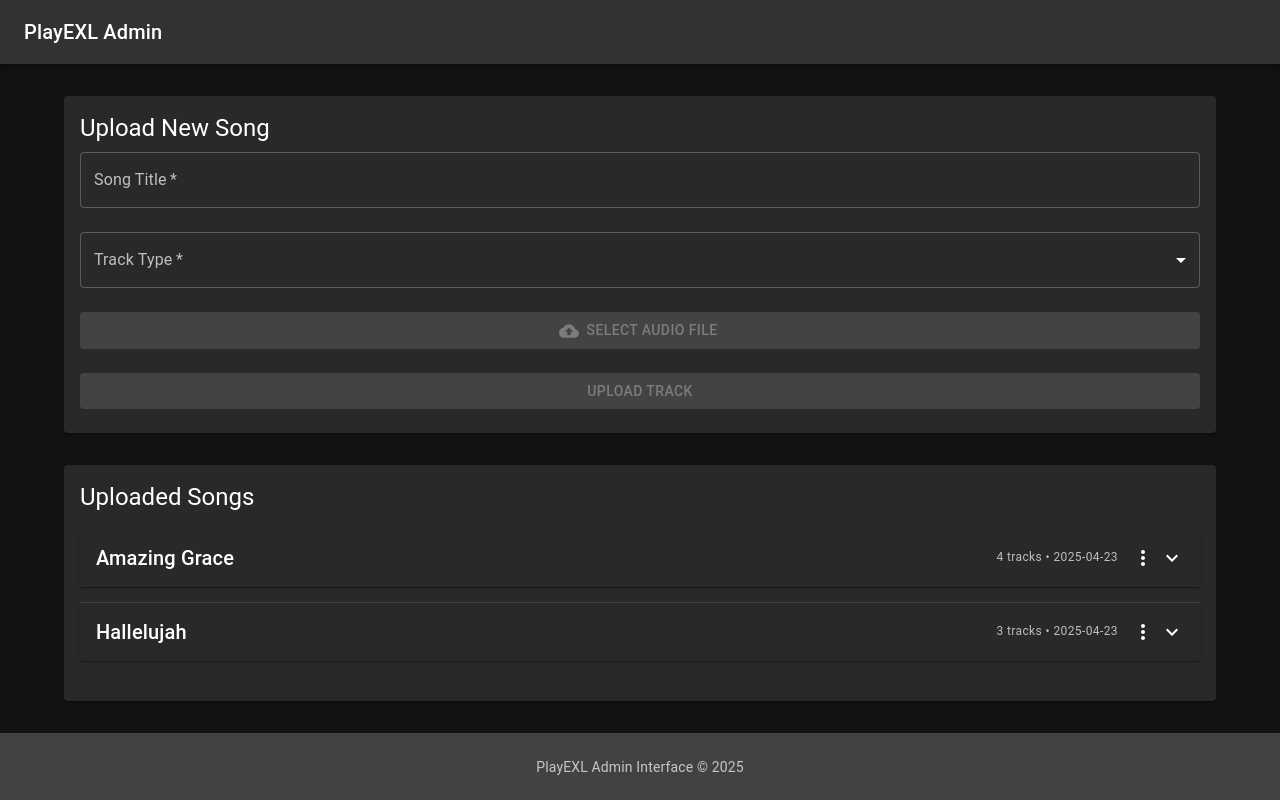
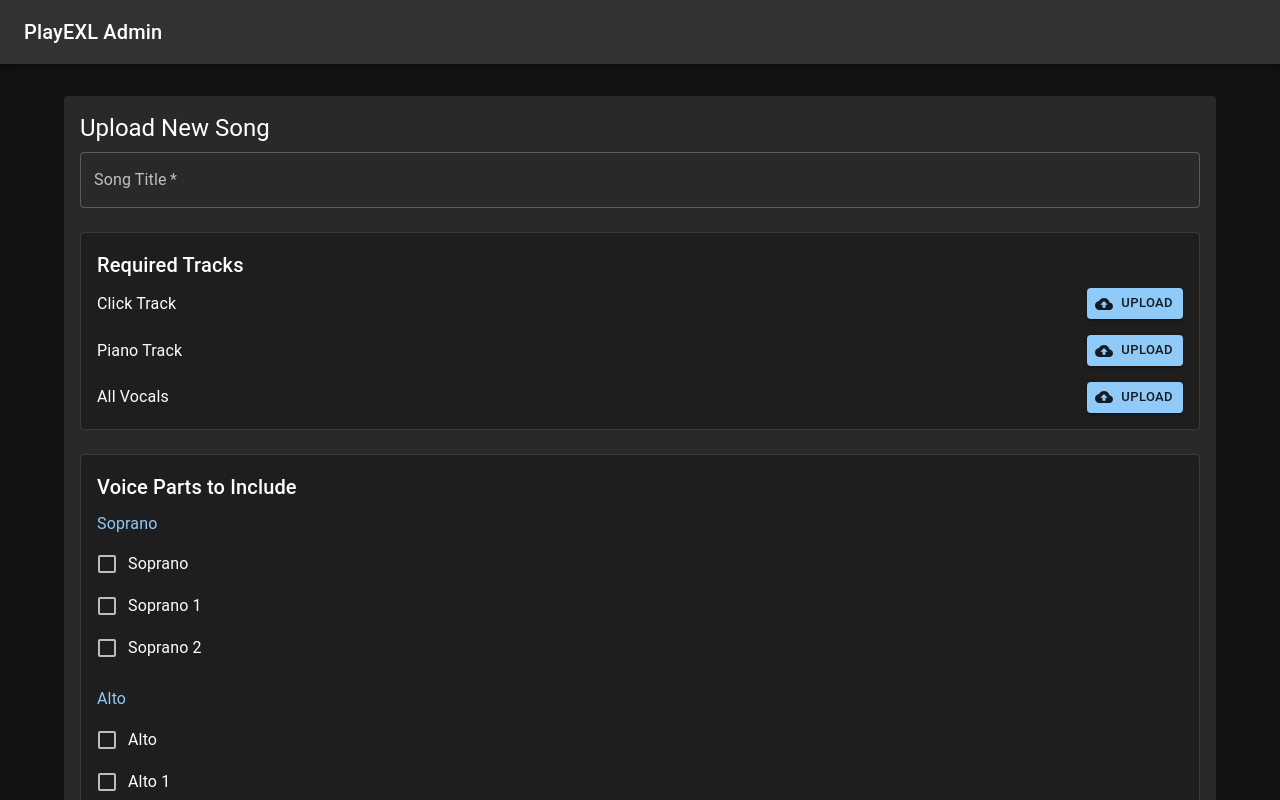
Before and after one commit to jray1121/windsurf-project, a React (Create React App) app in the folder admin-app/: page / in a window 1280 px wide. Shown: the top 800 px of the page. Built offline with nearby package versions, Linux system fonts and the light colour scheme.

Commit message:
Fix syntax errors in AudioFileUpload component

```diff
--- a/admin-app/src/components/AudioFileUpload.js
+++ b/admin-app/src/components/AudioFileUpload.js
@@ -8,57 +8,75 @@ import {
   LinearProgress,
   TextField,
   Stack,
-  MenuItem,
-  FormControl,
-  InputLabel,
-  Select,
-  Divider
+  Divider,
+  FormGroup,
+  FormControlLabel,
+  Checkbox,
+  Paper
 } from '@mui/material';
 import { CloudUpload as CloudUploadIcon } from '@mui/icons-material';
 
-const TRACK_TYPES = [
-  // Core tracks
-  { id: 'click', label: 'Click Track', core: true },
-  { id: 'piano', label: 'Piano Track', core: true },
-  { id: 'all_vocals', label: 'All Vocals', core: true },
-  // Voice parts
+const CORE_TRACKS = [
+  { id: 'click', label: 'Click Track' },
+  { id: 'piano', label: 'Piano Track' },
+  { id: 'all_vocals', label: 'All Vocals' }
+];
+
+const VOICE_PARTS = [
+  // Soprano section
   { id: 'soprano', label: 'Soprano' },
   { id: 'soprano_1', label: 'Soprano 1' },
   { id: 'soprano_2', label: 'Soprano 2' },
+  // Alto section
   { id: 'alto', label: 'Alto' },
   { id: 'alto_1', label: 'Alto 1' },
   { id: 'alto_2', label: 'Alto 2' },
+  // Tenor section
   { id: 'tenor', label: 'Tenor' },
   { id: 'tenor_1', label: 'Tenor 1' },
   { id: 'tenor_2', label: 'Tenor 2' },
+  // Bass section
   { id: 'baritone', label: 'Baritone' },
   { id: 'bass', label: 'Bass' },
   { id: 'bass_1', label: 'Bass 1' },
   { id: 'bass_2', label: 'Bass 2' },
+  // Parts
   { id: 'part_1', label: 'Part I' },
   { id: 'part_2', label: 'Part II' },
-  { id: 'part_3', label: 'Part III' },
+  { id: 'part_3', label: 'Part III' }
 ];
 
 const AudioFileUpload = () => {
-  const [selectedFile, setSelectedFile] = useState(null);
   const [songTitle, setSongTitle] = useState('');
-  const [trackType, setTrackType] = useState('');
+  const [selectedVoiceParts, setSelectedVoiceParts] = useState([]);
+  const [currentTrack, setCurrentTrack] = useState(null);
   const [uploading, setUploading] = useState(false);
   const [uploadProgress, setUploadProgress] = useState(0);
+  const [completedTracks, setCompletedTracks] = useState([]);
 
-  const handleFileSelect = (event) => {
+  // Group voice parts by section
+  const voicePartSections = {
+    Soprano: VOICE_PARTS.filter(part => part.id.startsWith('soprano')),
+    Alto: VOICE_PARTS.filter(part => part.id.startsWith('alto')),
+    Tenor: VOICE_PARTS.filter(part => part.id.startsWith('tenor')),
+    Bass: VOICE_PARTS.filter(part =>
+      part.id.startsWith('bass') || part.id === 'baritone'
+    ),
+    Parts: VOICE_PARTS.filter(part => part.id.startsWith('part'))
+  };
+
+  const handleFileSelect = (trackId) => (event) => {
     const file = event.target.files[0];
     if (file && file.type.startsWith('audio/')) {
-      setSelectedFile(file);
+      setCurrentTrack({ id: trackId, file });
     } else {
       alert('Please select an audio file');
     }
   };
 
   const handleUpload = async () => {
-    if (!selectedFile || !songTitle.trim() || !trackType) {
-      alert('Please select a file, provide a song title, and select a track type');
+    if (!currentTrack?.file || !songTitle.trim()) {
+      alert('Please select a file and provide a song title');
       return;
     }
 
@@ -67,9 +85,9 @@ const AudioFileUpload = () => {
     try {
       // Create FormData
       const formData = new FormData();
-      formData.append('file', selectedFile);
+      formData.append('file', currentTrack.file);
       formData.append('songTitle', songTitle);
-      formData.append('trackType', trackType);
+      formData.append('trackType', currentTrack.id);
 
       // Simulate upload progress
       const interval = setInterval(() => {
@@ -90,11 +108,11 @@ const AudioFileUpload = () => {
       setUploadProgress(100);
       alert('Upload successful!');
 
-      // Reset form
-      setSelectedFile(null);
-      setTrackType('');
+      // Add to completed tracks and reset current
+      setCompletedTracks([...completedTracks, currentTrack.id]);
+      setCurrentTrack(null);
       setUploadProgress(0);
-      // Keep the song title for additional uploads
+      // Keep the song title and selected voice parts for additional uploads
     } catch (error) {
       console.error('Upload failed:', error);
       alert('Upload failed. Please try again.');
@@ -120,74 +138,110 @@ const AudioFileUpload = () => {
             required
           />
 
-          <FormControl fullWidth required>
-            <InputLabel>Track Type</InputLabel>
-            <Select
-              value={trackType}
-              onChange={(e) => setTrackType(e.target.value)}
-              disabled={uploading}
-            >
-              <MenuItem disabled value="">
-                <em>Select a track type</em>
-              </MenuItem>
+          {/* Core Tracks Section */}
+          <Paper variant="outlined" sx={{ p: 2 }}>
+            <Typography variant="h6" gutterBottom>
+              Required Tracks
+            </Typography>
+            <Stack spacing={2}>
+              {CORE_TRACKS.map((track) => {
+                const isCompleted = completedTracks.includes(track.id);
+                const isCurrentTrack = currentTrack?.id === track.id;
 
-              {/* Core tracks */}
-              {TRACK_TYPES.filter(t => t.core).map((track) => (
-                <MenuItem key={track.id} value={track.id}>
-                  {track.label}
-                </MenuItem>
-              ))}
-
-              <Divider sx={{ my: 1 }}>
-                <Typography variant="caption" color="text.secondary">
-                  Voice Parts
-                </Typography>
-              </Divider>
-
-              {/* Voice part tracks */}
-              {TRACK_TYPES.filter(t => !t.core).map((track) => (
-                <MenuItem key={track.id} value={track.id}>
-                  {track.label}
-                </MenuItem>
-              ))}
-            </Select>
-          </FormControl>
-
-          <Box>
+                return (
+                  <Box key={track.id}>
                     <input
                       accept="audio/*"
                       style={{ display: 'none' }}
-              id="audio-file-input"
+                      id={`audio-file-${track.id}`}
                       type="file"
-              onChange={handleFileSelect}
+                      onChange={handleFileSelect(track.id)}
+                      disabled={isCompleted || uploading}
                     />
-            <label htmlFor="audio-file-input">
+                    <Stack direction="row" spacing={2} alignItems="center">
+                      <Typography
+                        variant="body1"
+                        sx={{
+                          flex: 1,
+                          color: isCompleted ? 'success.main' : 'text.primary'
+                        }}
+                      >
+                        {track.label}
+                        {isCompleted && ' ✓'}
+                      </Typography>
+                      <label htmlFor={`audio-file-${track.id}`}>
                         <Button
-                variant="contained"
+                          variant={isCompleted ? "outlined" : "contained"}
                           component="span"
                           startIcon={<CloudUploadIcon />}
-                disabled={uploading || !songTitle.trim()}
-                fullWidth
+                          disabled={uploading || isCompleted}
+                          size="small"
                         >
-                Select Audio File
+                          {isCompleted ? 'Uploaded' : 'Upload'}
                         </Button>
                       </label>
-            {selectedFile && (
-              <Typography variant="body2" sx={{ mt: 1 }}>
-                Selected: {selectedFile.name}
+                    </Stack>
+                    {isCurrentTrack && (
+                      <Typography variant="body2" sx={{ mt: 1, color: 'text.secondary' }}>
+                        Selected: {currentTrack.file.name}
                       </Typography>
                     )}
                   </Box>
+                );
+              })}
+            </Stack>
+          </Paper>
 
+          {/* Voice Parts Selection */}
+          <Paper variant="outlined" sx={{ p: 2 }}>
+            <Typography variant="h6" gutterBottom>
+              Voice Parts to Include
+            </Typography>
+            <Stack spacing={2}>
+              {Object.entries(voicePartSections).map(([section, parts]) => (
+                <Box key={section}>
+                  <Typography variant="subtitle1" color="primary" gutterBottom>
+                    {section}
+                  </Typography>
+                  <FormGroup>
+                    {parts.map((part) => (
+                      <FormControlLabel
+                        key={part.id}
+                        control={
+                          <Checkbox
+                            checked={selectedVoiceParts.includes(part.id)}
+                            onChange={(e) => {
+                              if (e.target.checked) {
+                                setSelectedVoiceParts([...selectedVoiceParts, part.id]);
+                              } else {
+                                setSelectedVoiceParts(
+                                  selectedVoiceParts.filter(id => id !== part.id)
+                                );
+                              }
+                            }}
+                          />
+                        }
+                        label={part.label}
+                      />
+                    ))}
+                  </FormGroup>
+                </Box>
+              ))}
+            </Stack>
+          </Paper>
+
+          {currentTrack && (
             <Box>
               <Button
                 variant="contained"
                 color="primary"
                 onClick={handleUpload}
-              disabled={!selectedFile || !songTitle.trim() || !trackType || uploading}
+                disabled={!currentTrack || !songTitle.trim() || uploading}
                 fullWidth
               >
-              Upload Track
+                Upload {currentTrack.id === 'click' ? 'Click Track' :
+                       currentTrack.id === 'piano' ? 'Piano Track' :
+                       currentTrack.id === 'all_vocals' ? 'All Vocals' : ''}
               </Button>
 
               {uploading && (
@@ -199,6 +253,7 @@ const AudioFileUpload = () => {
                 </Box>
               )}
             </Box>
+          )}
         </Stack>
       </CardContent>
     </Card>
```
Lines whose indentation alone changed are shown as unchanged.
